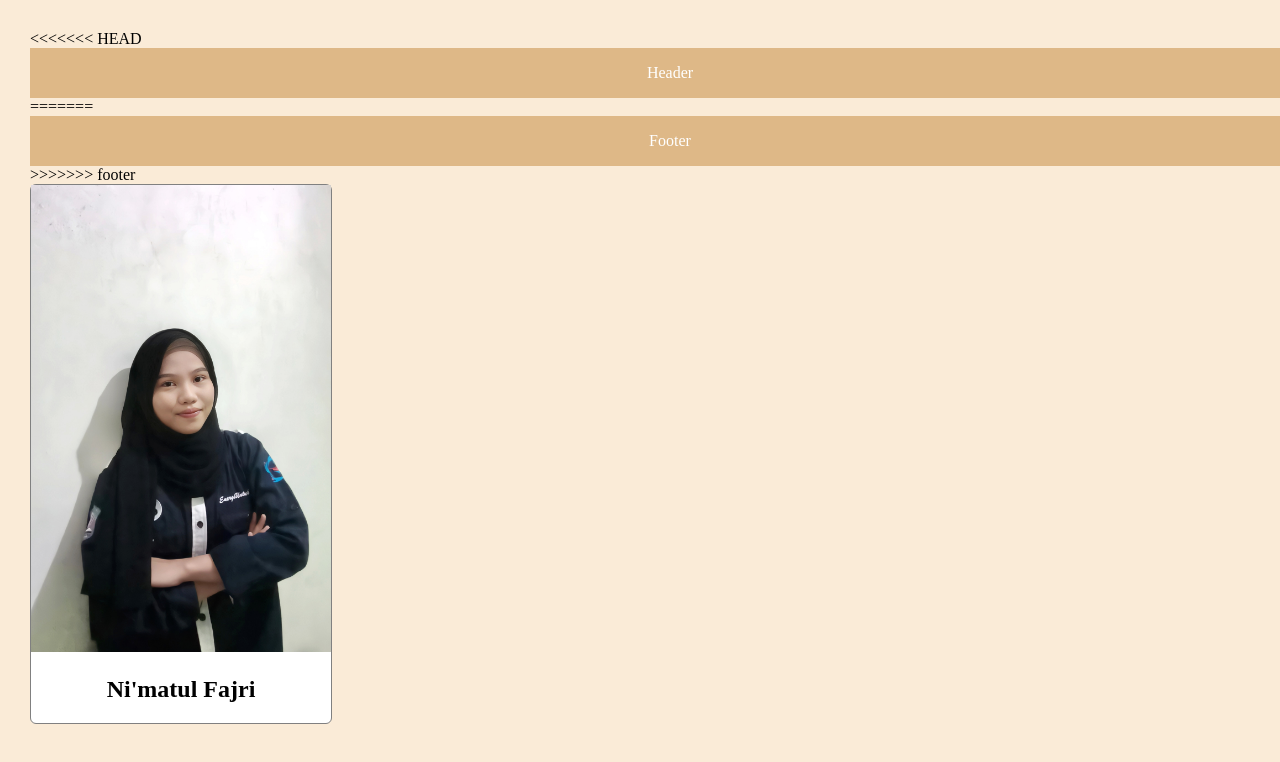
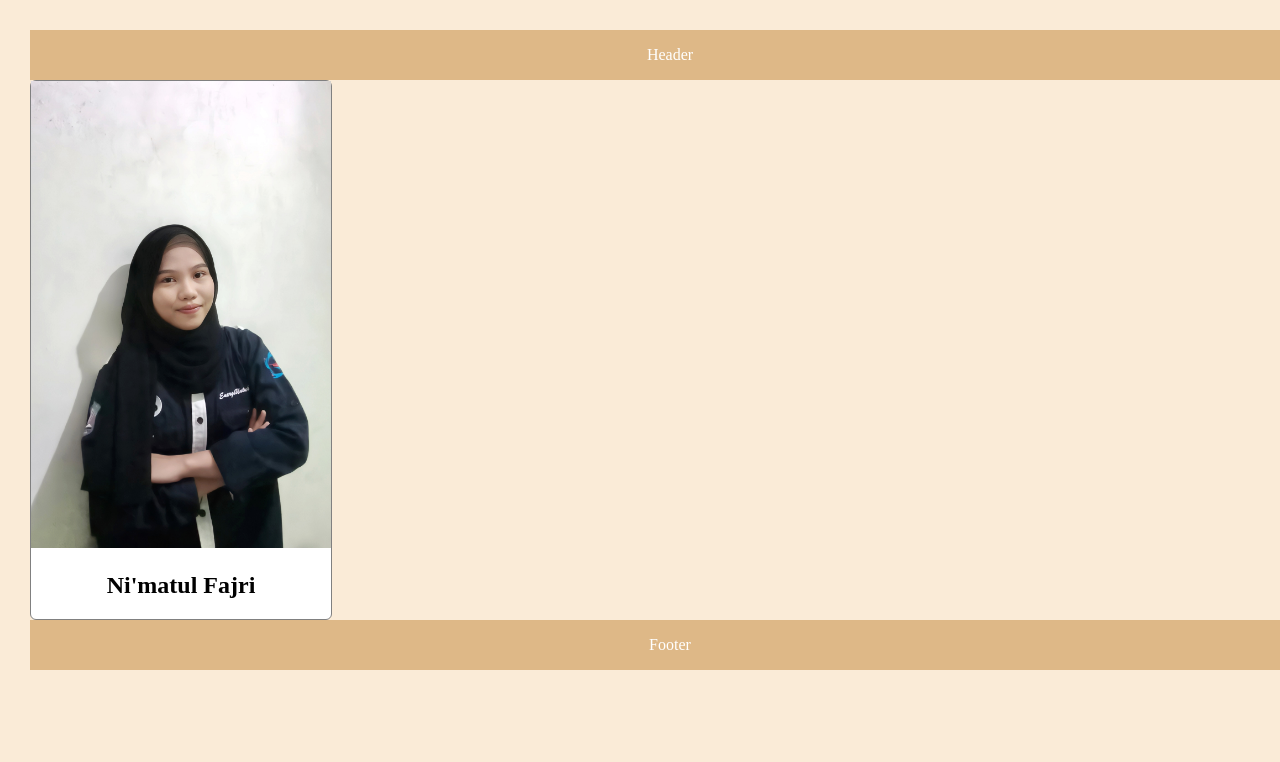
Before and after one commit to nimatulfajri/laporan6_kakas, a plain HTML site: page index.html in a window 1280 px wide. Shown: the top 762 px of the page. Drawn offline with Linux system fonts and the light colour scheme.

Commit message:
finish code

```diff
--- a/index.html
+++ b/index.html
@@ -7,14 +7,11 @@
     <link rel="stylesheet" href="style.css" />
   </head>
   <body>
-<<<<<<< HEAD
     <div id="header">Header</div>
-=======
-    <div id="footer">Footer</div>
->>>>>>> footer
     <div id="profile-container">
       <img id="profile-image" src="foto saya.jpeg" alt="profile image" />
       <h2 id="profile-name">Ni'matul Fajri</h2>
     </div>
+    <div id="footer">Footer</div>
   </body>
 </html>
```
